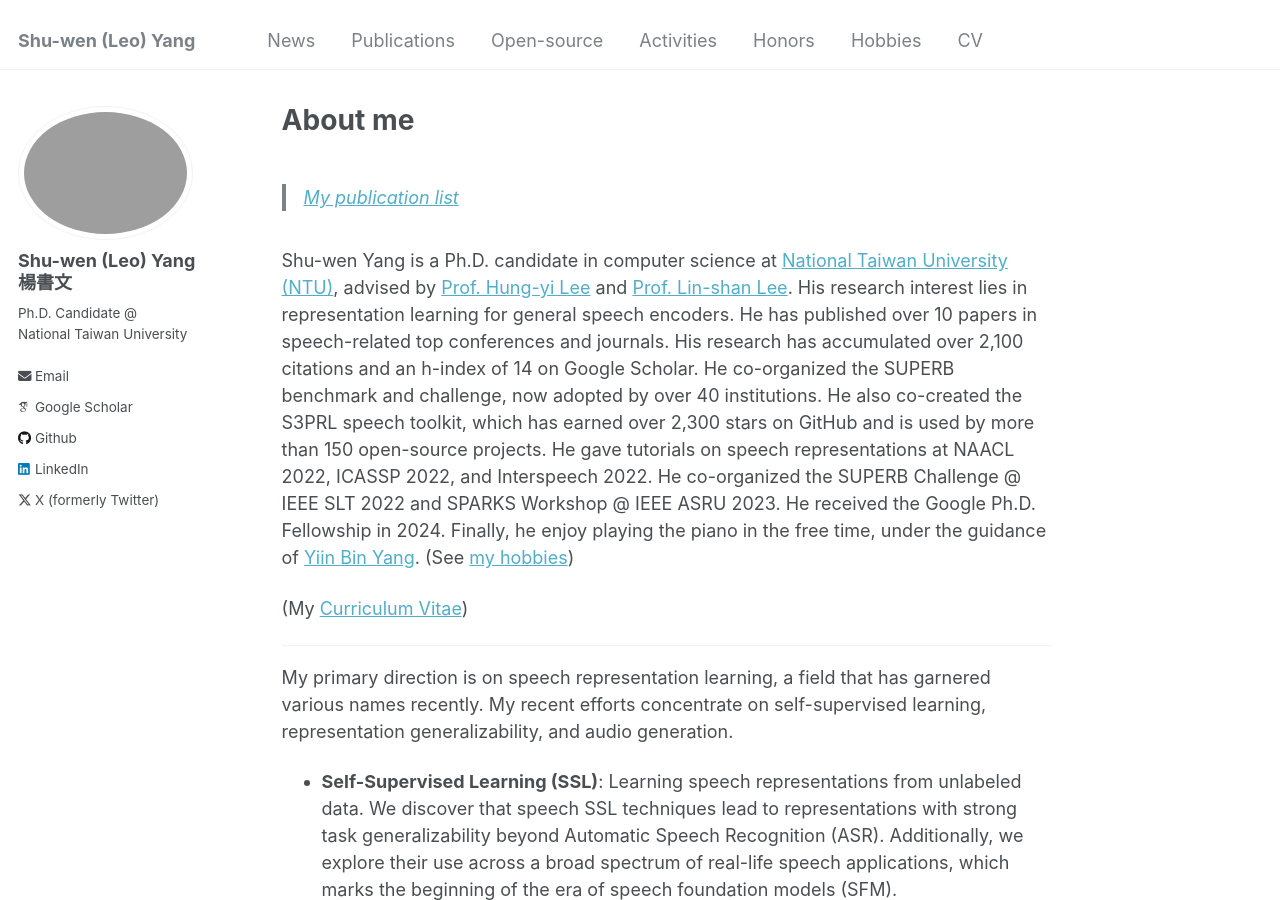
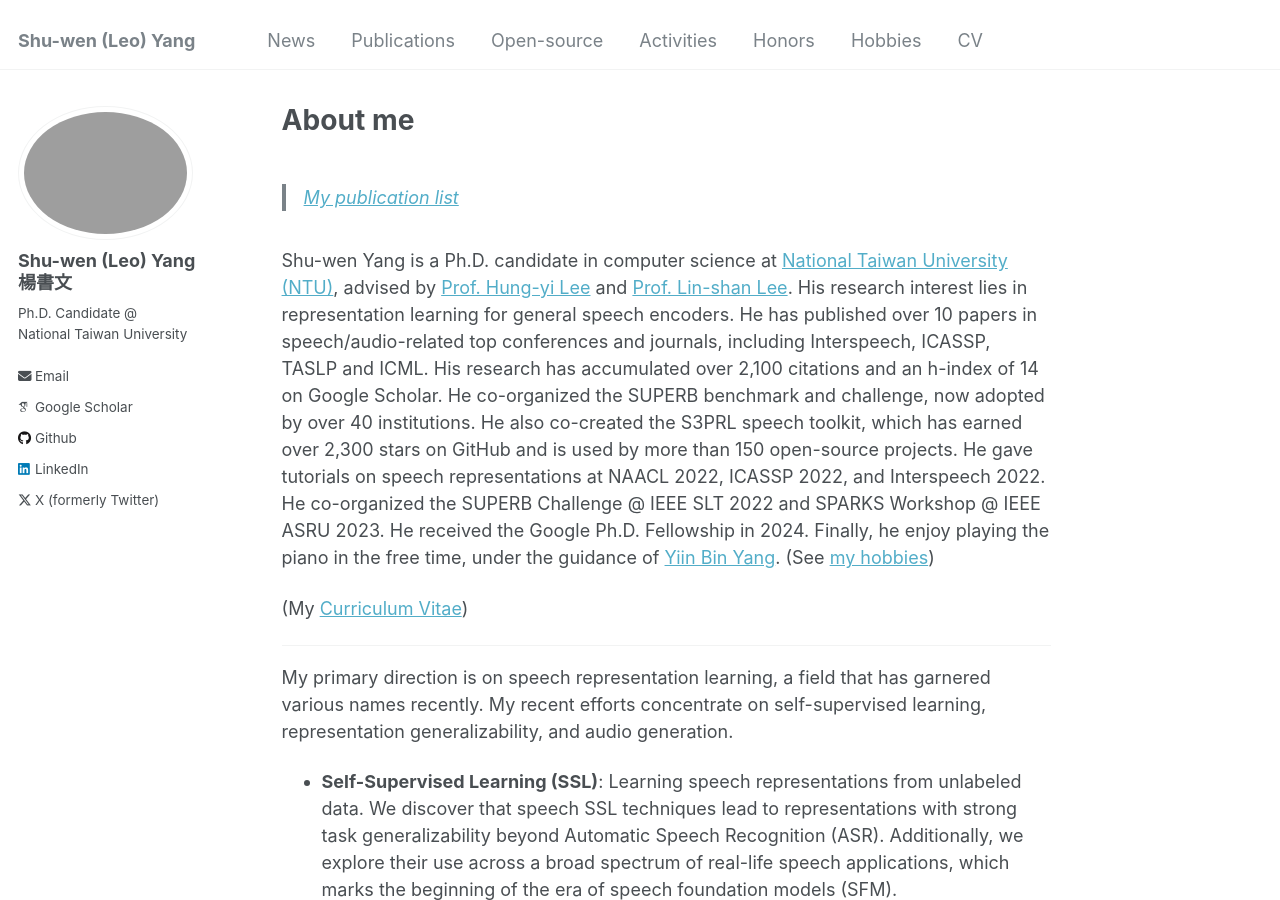
Before and after one commit to leo19941227/leo19941227.github.io, a Jekyll site: the page built from _pages/about.md, in a window 1280 px wide and 900 px high. Built offline with Jekyll 4.4.1, drawn with Linux system fonts in a browser that asks for light colours; some web fonts are replaced; a script that is not in the unit is left out.

Commit message:
add ICML

```diff
--- a/_pages/about.md
+++ b/_pages/about.md
@@ -10,7 +10,7 @@ redirect_from:
 > [My publication list](https://scholar.google.com/citations?user=R1mNI8QAAAAJ&hl=en)
 
 Shu-wen Yang is a Ph.D. candidate in computer science at [National Taiwan University (NTU)](https://www.ntu.edu.tw/english/), advised by [Prof. Hung-yi Lee](https://speech.ee.ntu.edu.tw/~hylee/index.php) and [Prof. Lin-shan Lee](https://speech.ee.ntu.edu.tw/previous_version/lslNew.htm).
-His research interest lies in representation learning for general speech encoders. He has published over 10 papers in speech-related top conferences and journals. His research has accumulated over 2,100 citations and an h-index of 14 on Google Scholar. He co-organized the SUPERB benchmark and challenge, now adopted by over 40 institutions. He also co-created the S3PRL speech toolkit, which has earned over 2,300 stars on GitHub and is used by more than 150 open-source projects. He gave tutorials on speech representations at NAACL 2022, ICASSP 2022, and Interspeech 2022. He co-organized the SUPERB Challenge @ IEEE SLT 2022 and SPARKS Workshop @ IEEE ASRU 2023. He received the Google Ph.D. Fellowship in 2024.
+His research interest lies in representation learning for general speech encoders. He has published over 10 papers in speech/audio-related top conferences and journals, including Interspeech, ICASSP, TASLP and ICML. His research has accumulated over 2,100 citations and an h-index of 14 on Google Scholar. He co-organized the SUPERB benchmark and challenge, now adopted by over 40 institutions. He also co-created the S3PRL speech toolkit, which has earned over 2,300 stars on GitHub and is used by more than 150 open-source projects. He gave tutorials on speech representations at NAACL 2022, ICASSP 2022, and Interspeech 2022. He co-organized the SUPERB Challenge @ IEEE SLT 2022 and SPARKS Workshop @ IEEE ASRU 2023. He received the Google Ph.D. Fellowship in 2024.
 Finally, he enjoy playing the piano in the free time, under the guidance of [Yiin Bin Yang](https://www.linkedin.com/in/yiin-bin-yang-a844267a). (See [my hobbies](./hobbies.md))
 
 (My [Curriculum Vitae](https://drive.google.com/file/d/13MlqgO1dAaqib4jw0zRX7BLNHqYhs7zG/view?usp=sharing))
```
